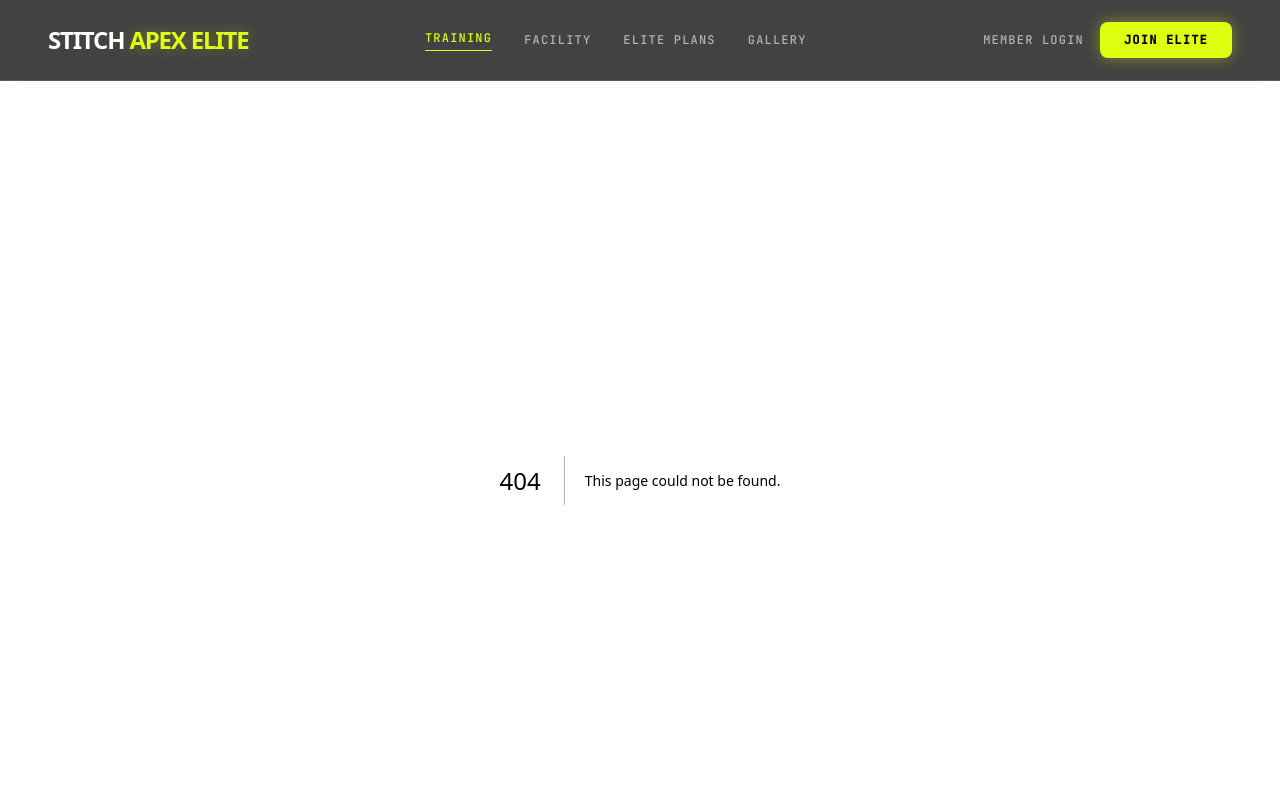
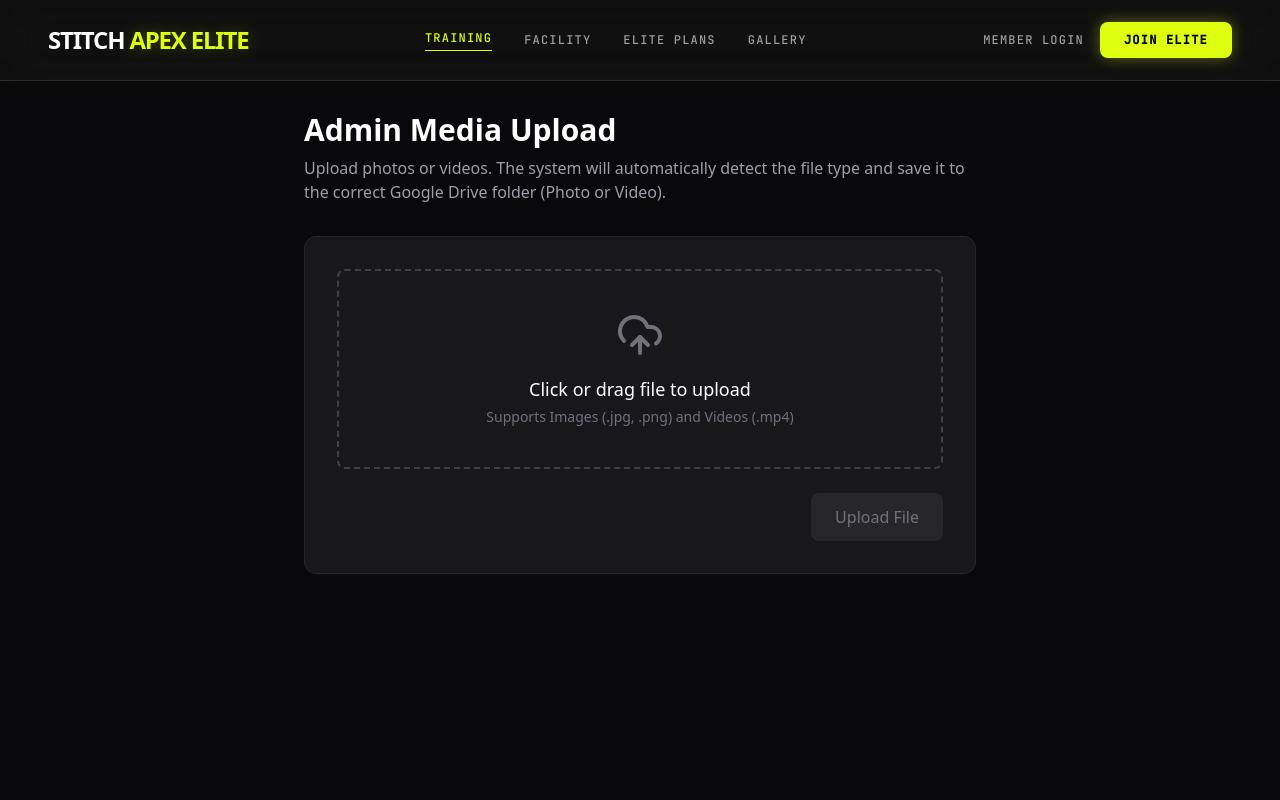
Before and after one commit to fitnessvengamedu/fitnessvengamedu, a Next.js app: page /admin/upload in a window 1280 px wide. Before the commit this address had no page. Shown: the top 800 px of the page. Built offline with nearby package versions, Linux system fonts and the light colour scheme.

Commit message:
Add Google Drive media upload API and Admin UI

```diff
--- a/package.json
+++ b/package.json
@@ -9,8 +9,10 @@
     "lint": "eslint"
   },
   "dependencies": {
+    "@supabase/ssr": "^0.10.3",
     "@supabase/supabase-js": "^2.106.2",
     "framer-motion": "^12.40.0",
+    "googleapis": "^173.0.0",
     "lenis": "^1.3.23",
     "lucide-react": "^1.17.0",
     "next": "16.2.7",
--- /dev/null
+++ b/src/app/admin/upload/page.tsx
@@ -0,0 +1,137 @@
+'use client';
+
+import React, { useState } from 'react';
+import { UploadCloud, Image as ImageIcon, Video, CheckCircle2, AlertCircle } from 'lucide-react';
+
+export default function AdminUploadPage() {
+  const [file, setFile] = useState<File | null>(null);
+  const [isUploading, setIsUploading] = useState(false);
+  const [uploadStatus, setUploadStatus] = useState<'idle' | 'success' | 'error'>('idle');
+  const [errorMessage, setErrorMessage] = useState('');
+  const [successLink, setSuccessLink] = useState('');
+
+  const handleFileChange = (e: React.ChangeEvent<HTMLInputElement>) => {
+    if (e.target.files && e.target.files.length > 0) {
+      setFile(e.target.files[0]);
+      setUploadStatus('idle');
+      setErrorMessage('');
+    }
+  };
+
+  const handleUpload = async () => {
+    if (!file) return;
+
+    setIsUploading(true);
+    setUploadStatus('idle');
+
+    const formData = new FormData();
+    formData.append('file', file);
+
+    try {
+      const response = await fetch('/api/admin/upload', {
+        method: 'POST',
+        body: formData,
+      });
+
+      const data = await response.json();
+
+      if (response.ok) {
+        setUploadStatus('success');
+        setSuccessLink(data.webViewLink);
+        setFile(null); // clear after success
+      } else {
+        setUploadStatus('error');
+        setErrorMessage(data.error || 'Failed to upload file');
+      }
+    } catch (err: any) {
+      setUploadStatus('error');
+      setErrorMessage('Network error occurred while uploading');
+    } finally {
+      setIsUploading(false);
+    }
+  };
+
+  return (
+    <div className="min-h-screen bg-zinc-950 text-white p-8">
+      <div className="max-w-2xl mx-auto">
+        <h1 className="text-3xl font-bold mb-2">Admin Media Upload</h1>
+        <p className="text-zinc-400 mb-8">
+          Upload photos or videos. The system will automatically detect the file type and save it to the correct Google Drive folder (Photo or Video).
+        </p>
+
+        <div className="bg-zinc-900 border border-zinc-800 rounded-xl p-8">
+
+          {/* Upload Area */}
+          <div className="border-2 border-dashed border-zinc-700 rounded-lg p-10 flex flex-col items-center justify-center bg-zinc-900 hover:bg-zinc-800/50 transition-colors relative cursor-pointer">
+            <input
+              type="file"
+              className="absolute inset-0 w-full h-full opacity-0 cursor-pointer"
+              onChange={handleFileChange}
+              accept="image/*,video/*"
+              disabled={isUploading}
+            />
+
+            <UploadCloud className="w-12 h-12 text-zinc-500 mb-4" />
+            <p className="text-lg font-medium mb-1">
+              {file ? file.name : 'Click or drag file to upload'}
+            </p>
+            <p className="text-sm text-zinc-500">
+              {file ? `${(file.size / (1024 * 1024)).toFixed(2)} MB` : 'Supports Images (.jpg, .png) and Videos (.mp4)'}
+            </p>
+
+            {file && (
+              <div className="mt-4 flex items-center space-x-2 text-zinc-300 bg-zinc-800 px-3 py-1.5 rounded-full text-sm">
+                {file.type.startsWith('image/') ? <ImageIcon className="w-4 h-4" /> : <Video className="w-4 h-4" />}
+                <span>Identified as {file.type.startsWith('image/') ? 'Photo' : 'Video'}</span>
+              </div>
+            )}
+          </div>
+
+          {/* Action Button */}
+          <div className="mt-6 flex justify-end">
+            <button
+              onClick={handleUpload}
+              disabled={!file || isUploading}
+              className={`px-6 py-3 rounded-lg font-medium transition-all ${
+                !file || isUploading
+                  ? 'bg-zinc-800 text-zinc-500 cursor-not-allowed'
+                  : 'bg-emerald-600 hover:bg-emerald-500 text-white shadow-lg shadow-emerald-900/20'
+              }`}
+            >
+              {isUploading ? 'Uploading to Drive...' : 'Upload File'}
+            </button>
+          </div>
+
+          {/* Status Messages */}
+          {uploadStatus === 'success' && (
+            <div className="mt-6 p-4 bg-emerald-900/30 border border-emerald-800/50 rounded-lg flex items-start space-x-3">
+              <CheckCircle2 className="w-5 h-5 text-emerald-500 shrink-0 mt-0.5" />
+              <div>
+                <p className="text-emerald-400 font-medium">Upload Successful!</p>
+                <p className="text-emerald-500/80 text-sm mt-1">
+                  The file has been automatically sorted and saved to your Google Drive.
+                </p>
+                {successLink && (
+                  <a href={successLink} target="_blank" rel="noreferrer" className="text-emerald-400 text-sm hover:underline mt-2 inline-block">
+                    View in Google Drive &rarr;
+                  </a>
+                )}
+              </div>
+            </div>
+          )}
+
+          {uploadStatus === 'error' && (
+            <div className="mt-6 p-4 bg-red-900/30 border border-red-800/50 rounded-lg flex items-start space-x-3">
+              <AlertCircle className="w-5 h-5 text-red-500 shrink-0 mt-0.5" />
+              <div>
+                <p className="text-red-400 font-medium">Upload Failed</p>
+                <p className="text-red-500/80 text-sm mt-1">{errorMessage}</p>
+              </div>
+            </div>
+          )}
+
+        </div>
+      </div>
+    </div>
+  );
+}
--- /dev/null
+++ b/src/app/api/admin/upload/route.ts
@@ -0,0 +1,74 @@
+import { NextResponse } from 'next/server';
+import { google } from 'googleapis';
+import { Readable } from 'stream';
+
+export async function POST(req: Request) {
+  try {
+    const formData = await req.formData();
+    const file = formData.get('file') as File;
+
+    if (!file) {
+      return NextResponse.json({ error: 'No file provided' }, { status: 400 });
+    }
+
+    // Set up Google Drive API
+    const oauth2Client = new google.auth.OAuth2(
+      process.env.GOOGLE_DRIVE_CLIENT_ID,
+      process.env.GOOGLE_DRIVE_CLIENT_SECRET,
+      // The redirect URI isn't strictly necessary for just using the refresh token,
+      // but it's good practice to provide the one used during generation.
+      'https://developers.google.com/oauthplayground'
+    );
+
+    oauth2Client.setCredentials({
+      refresh_token: process.env.GOOGLE_DRIVE_REFRESH_TOKEN,
+    });
+
+    const drive = google.drive({ version: 'v3', auth: oauth2Client });
+
+    // Determine the target folder based on mime type
+    let folderId = null;
+    if (file.type.startsWith('image/')) {
+      folderId = process.env.GOOGLE_DRIVE_PHOTO_FOLDER_ID;
+    } else if (file.type.startsWith('video/')) {
+      folderId = process.env.GOOGLE_DRIVE_VIDEO_FOLDER_ID;
+    } else {
+      return NextResponse.json({ error: 'Unsupported file type. Please upload an image or video.' }, { status: 400 });
+    }
+
+    if (!folderId) {
+       return NextResponse.json({ error: 'Server configuration error: Missing folder ID in environment variables.' }, { status: 500 });
+    }
+
+    // Convert file to a readable stream for Google Drive upload
+    const buffer = Buffer.from(await file.arrayBuffer());
+    const stream = new Readable();
+    stream.push(buffer);
+    stream.push(null);
+
+    // Upload to Google Drive
+    const response = await drive.files.create({
+      requestBody: {
+        name: file.name,
+        parents: [folderId],
+      },
+      media: {
+        mimeType: file.type,
+        body: stream,
+      },
+      fields: 'id, webViewLink, webContentLink',
+    });
+
+    return NextResponse.json({
+      success: true,
+      message: 'File uploaded successfully',
+      fileId: response.data.id,
+      webViewLink: response.data.webViewLink,
+      webContentLink: response.data.webContentLink,
+    });
+
+  } catch (error: any) {
+    console.error('Error uploading to Google Drive:', error);
+    return NextResponse.json({ error: 'Internal server error', details: error.message }, { status: 500 });
+  }
+}
```
Also changed, not shown: 1 other file (tests, documents, lock files or other folders).
